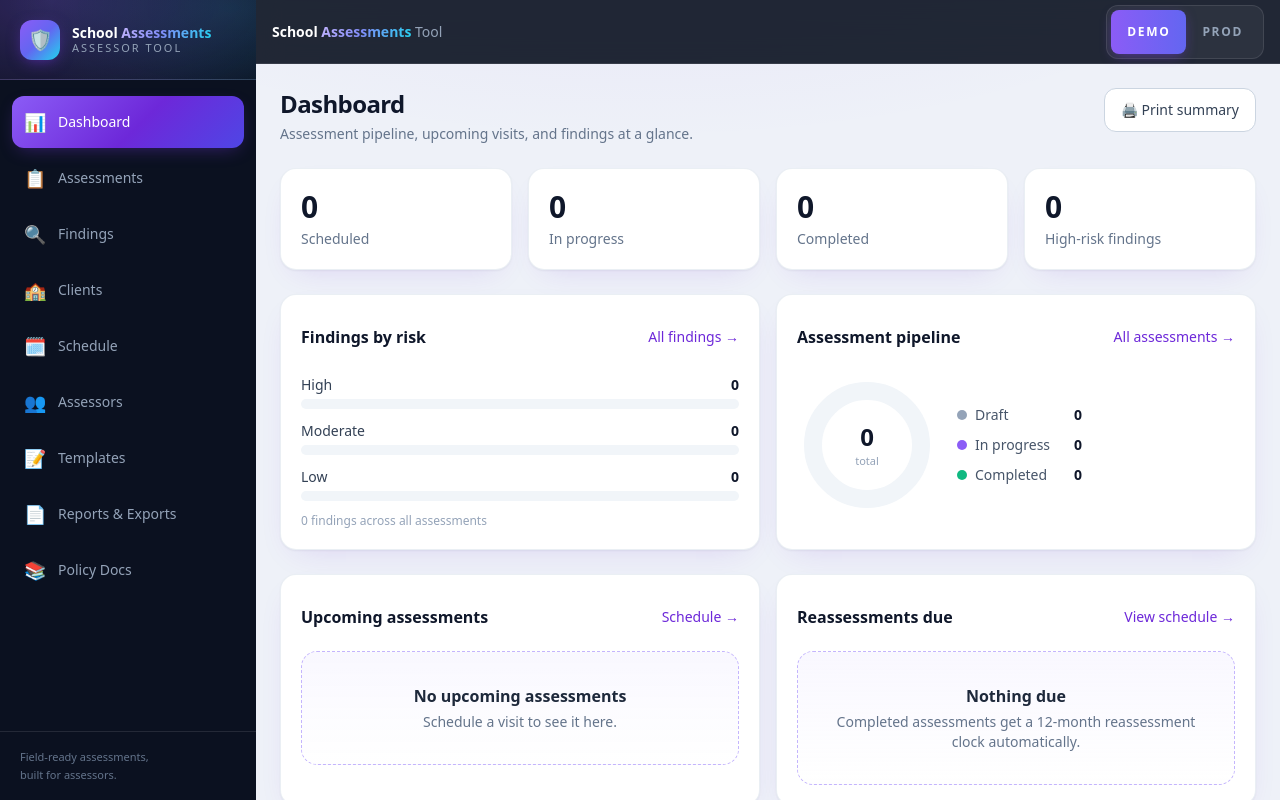
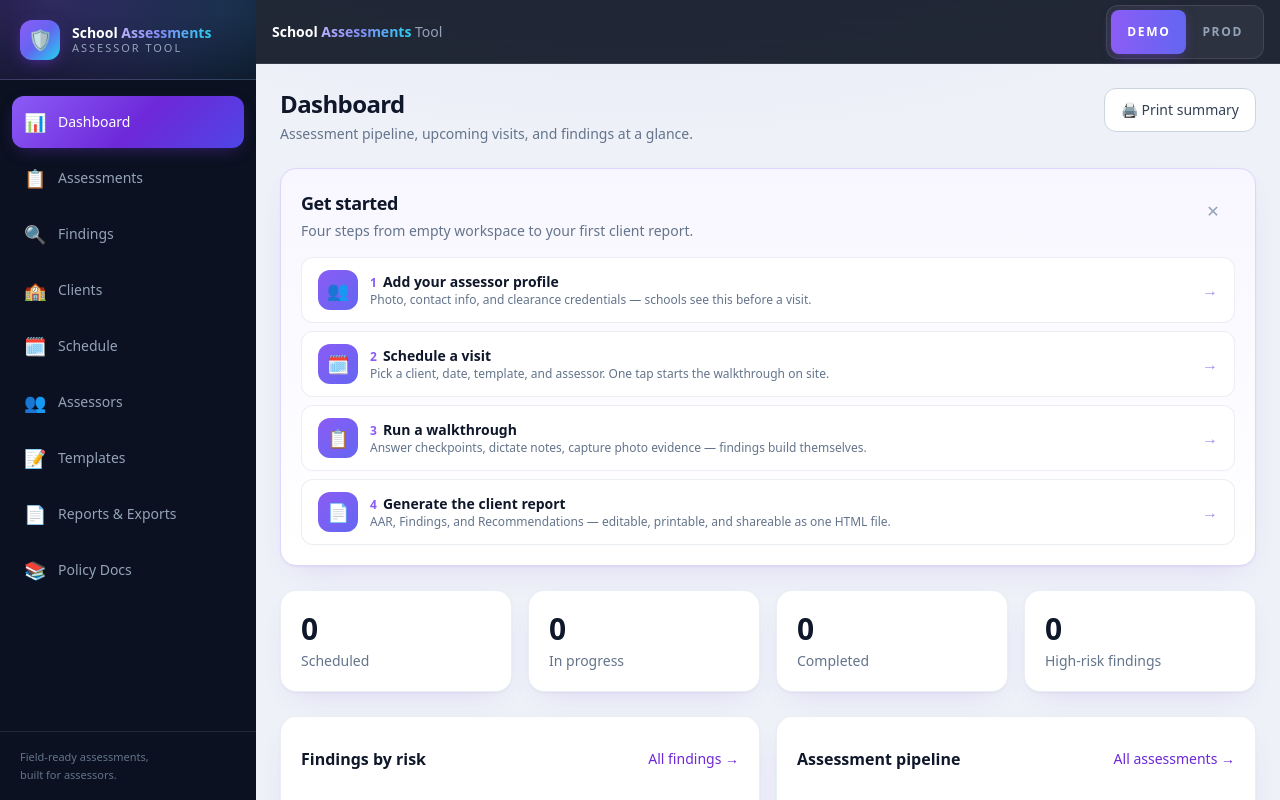
Before and after one commit to magoo853/school-assessments-tool, a Next.js app: page / in a window 1280 px wide. Shown: the top 800 px of the page. Built offline with nearby package versions, Linux system fonts and the light colour scheme.

Commit message:
Wire photo evidence, custom templates, print/share report buttons, dashboard onboarding (3/3)

```diff
--- a/app/assessments/[id]/page.tsx
+++ b/app/assessments/[id]/page.tsx
@@ -15,15 +15,16 @@ import {
   type Risk,
 } from "@/lib/store";
 import {
-  getTemplate,
   getCheckpoint,
   templateSize,
   type AssessmentTemplate,
   type Checkpoint,
 } from "@/lib/templates";
+import { resolveTemplate } from "@/lib/customTemplates";
 import { deriveFindings } from "@/lib/findings";
 import AiDraftButton, { AiDraftBadge } from "@/components/AiDraftButton";
 import { AssessorCard } from "@/components/AssessorCard";
+import { PhotoPicker } from "@/components/PhotoPicker";
 import { useMode } from "@/lib/mode";
 import ProdNotice from "@/components/ProdNotice";
 import {
@@ -306,6 +307,12 @@ function CheckpointCard({
             placeholder="e.g. P014"
           />
         </Field>
+        <Field label="Photo evidence">
+          <PhotoPicker
+            photoIds={response?.photoIds}
+            onChange={(photoIds) => onSave({ photoIds })}
+          />
+        </Field>
       </div>
     </Card>
   );
@@ -545,6 +552,18 @@ function ReviewStep({
                 checkpointText={hit?.checkpoint.text}
                 onChanged={() => setTick((t) => t + 1)}
               />
+              <div className="mt-3">
+                <p className="mb-2 text-xs font-semibold uppercase tracking-wide text-gray-500">
+                  Photo evidence
+                </p>
+                <PhotoPicker
+                  photoIds={f.photoIds}
+                  onChange={(photoIds) => {
+                    db.findings.upsert({ ...f, photoIds });
+                    setTick((t) => t + 1);
+                  }}
+                />
+              </div>
               <EquipmentForm finding={f} onChanged={() => setTick((t) => t + 1)} />
             </Card>
           );
@@ -572,7 +591,7 @@ export default function TakerPage() {
 
   const assessment = db.assessments.get(id);
   const template = useMemo(
-    () => getTemplate(assessment?.templateId ?? ""),
+    () => resolveTemplate(assessment?.templateId ?? ""),
     // eslint-disable-next-line react-hooks/exhaustive-deps
     [assessment?.templateId, tick]
   );
--- a/app/assessments/page.tsx
+++ b/app/assessments/page.tsx
@@ -10,11 +10,10 @@ import {
   type AssessmentStatus,
 } from "@/lib/store";
 import {
-  TEMPLATES,
   DEFAULT_TEMPLATE_ID,
-  getTemplate,
   templateSize,
 } from "@/lib/templates";
+import { resolveTemplate, allTemplates } from "@/lib/customTemplates";
 import { useMode } from "@/lib/mode";
 import ProdNotice from "@/components/ProdNotice";
 import {
@@ -30,7 +29,7 @@ import {
 } from "@/components/ui";
 
 function templateName(id: string): string {
-  return getTemplate(id).name;
+  return resolveTemplate(id).name;
 }
 
 /** Last activity: latest response save wins, else completed/created. */
@@ -50,7 +49,7 @@ function updatedAt(a: Assessment): string {
 }
 
 function progress(a: Assessment): { answered: number; total: number } {
-  const total = templateSize(getTemplate(a.templateId));
+  const total = templateSize(resolveTemplate(a.templateId));
   const answered = db.responses.filter(
     (r) => r.assessmentId === a.id && r.answer !== null
   ).length;
@@ -73,6 +72,7 @@ function NewAssessmentModal({ onClose }: { onClose: () => void }) {
   const [weather, setWeather] = useState("");
   const [focusNotes, setFocusNotes] = useState("");
   const assessors = db.assessors.list();
+  const templates = allTemplates();
 
   const create = () => {
     if (!clientName.trim()) return;
@@ -122,14 +122,15 @@ function NewAssessmentModal({ onClose }: { onClose: () => void }) {
             value={templateId}
             onChange={(e) => setTemplateId(e.target.value)}
           >
-            {TEMPLATES.map((t) => (
+            {templates.map(({ template: t, custom }) => (
               <option key={t.id} value={t.id}>
                 {t.name}
+                {custom ? " (custom)" : ""}
               </option>
             ))}
           </select>
           <p className="mt-1 text-xs text-gray-500">
-            {getTemplate(templateId).description}
+            {resolveTemplate(templateId).description}
           </p>
         </Field>
         <Field label="Lead assessor">
--- a/app/clients/page.tsx
+++ b/app/clients/page.tsx
@@ -10,7 +10,7 @@
 import { useEffect, useMemo, useState } from "react";
 import Link from "next/link";
 import { db, type Assessment } from "@/lib/store";
-import { getTemplate } from "@/lib/templates";
+import { resolveTemplate } from "@/lib/customTemplates";
 import { useMode } from "@/lib/mode";
 import { safetyScore } from "@/lib/data";
 import {
@@ -145,7 +145,7 @@ export default function ClientsPage() {
         return {
           assessment: a,
           date: (a.completedAt ?? a.createdAt).slice(0, 10),
-          templateName: getTemplate(a.templateId).name,
+          templateName: resolveTemplate(a.templateId).name,
           score: s.score,
           high: s.high,
           moderate: s.moderate,
--- a/app/page.tsx
+++ b/app/page.tsx
@@ -13,6 +13,94 @@ import {
 import { Card, PageHeader, Badge, RiskBadge, StatusPill, EmptyState } from "@/components/ui";
 import { FindingsRiskChart, AssessmentStatusDonut } from "@/components/DashboardCharts";
 import ProdNotice from "@/components/ProdNotice";
+
+const ONBOARD_DISMISS_KEY = "sat_onboard_dismissed";
+
+const ONBOARD_STEPS = [
+  {
+    n: 1,
+    title: "Add your assessor profile",
+    body: "Photo, contact info, and clearance credentials — schools see this before a visit.",
+    href: "/assessors",
+    icon: "👥",
+  },
+  {
+    n: 2,
+    title: "Schedule a visit",
+    body: "Pick a client, date, template, and assessor. One tap starts the walkthrough on site.",
+    href: "/schedule",
+    icon: "🗓️",
+  },
+  {
+    n: 3,
+    title: "Run a walkthrough",
+    body: "Answer checkpoints, dictate notes, capture photo evidence — findings build themselves.",
+    href: "/assessments",
+    icon: "📋",
+  },
+  {
+    n: 4,
+    title: "Generate the client report",
+    body: "AAR, Findings, and Recommendations — editable, printable, and shareable as one HTML file.",
+    href: "/reports",
+    icon: "📄",
+  },
+];
+
+/** First-run checklist — only when the workspace is completely empty. */
+function OnboardingCard({ onDismiss }: { onDismiss: () => void }) {
+  return (
+    <Card className="!border-violet-200 bg-gradient-to-b from-violet-50/70 to-white">
+      <div className="flex items-start justify-between gap-3">
+        <div>
+          <h2 className="text-lg font-bold tracking-tight text-slate-900">
+            Get started
+          </h2>
+          <p className="mt-1 text-sm text-slate-500">
+            Four steps from empty workspace to your first client report.
+          </p>
+        </div>
+        <button
+          type="button"
+          onClick={onDismiss}
+          className="flex min-h-[44px] min-w-[44px] items-center justify-center rounded-xl text-slate-400 hover:bg-white hover:text-slate-600"
+          aria-label="Dismiss getting started"
+        >
+          ✕
+        </button>
+      </div>
+      <ol className="mt-4 space-y-2">
+        {ONBOARD_STEPS.map((s) => (
+          <li key={s.n}>
+            <Link
+              href={s.href}
+              className="group flex min-h-[44px] items-center gap-3 rounded-xl border border-slate-200/70 bg-white px-4 py-3 transition-all hover:border-violet-300 hover:shadow-[0_8px_24px_-12px_rgba(109,40,217,0.25)]"
+            >
+              <span
+                aria-hidden
+                className="flex h-10 w-10 shrink-0 items-center justify-center rounded-xl bg-gradient-to-br from-violet-500 to-indigo-500 text-lg text-white"
+              >
+                {s.icon}
+              </span>
+              <span className="min-w-0 flex-1">
+                <span className="block text-sm font-semibold text-slate-900">
+                  <span className="mr-1.5 text-xs font-bold text-violet-500">
+                    {s.n}
+                  </span>
+                  {s.title}
+                </span>
+                <span className="block truncate text-xs text-slate-500">
+                  {s.body}
+                </span>
+              </span>
+              <span aria-hidden className="text-violet-400 transition-transform group-hover:translate-x-1">→</span>
+            </Link>
+          </li>
+        ))}
+      </ol>
+    </Card>
+  );
+}
 
 const RISK_ORDER: Record<string, number> = { high: 0, moderate: 1, low: 2 };
 
@@ -30,6 +118,8 @@ interface Snapshot {
   cleryCount: number;
   riskCounts: Record<string, number>;
   statusCounts: Record<string, number>;
+  assessmentCount: number;
+  scheduleCount: number;
 }
 
 function loadSnapshot(): Snapshot {
@@ -76,6 +166,8 @@ function loadSnapshot(): Snapshot {
     cleryCount: db.cleryReports.list().length,
     riskCounts,
     statusCounts,
+    assessmentCount: db.assessments.list().length,
+    scheduleCount: db.schedules.list().length,
   };
 }
 
@@ -107,9 +199,17 @@ function StatCard({
 export default function DashboardPage() {
   const [mode] = useMode();
   const [snap, setSnap] = useState<Snapshot | null>(null);
+  const [onboardDismissed, setOnboardDismissed] = useState(false);
 
   useEffect(() => {
     setSnap(loadSnapshot());
+    try {
+      setOnboardDismissed(
+        window.localStorage.getItem(ONBOARD_DISMISS_KEY) === "1"
+      );
+    } catch {
+      /* ignore */
+    }
   }, [mode]);
 
   // Re-load after mode switches (Shell seeds/clears data on the same event;
@@ -122,6 +222,21 @@ export default function DashboardPage() {
 
   const s = snap?.stats;
   const isProd = mode === "prod";
+  const showOnboarding =
+    !onboardDismissed &&
+    snap !== null &&
+    snap.assessmentCount === 0 &&
+    snap.scheduleCount === 0 &&
+    snap.assessorCount === 0;
+
+  const dismissOnboarding = () => {
+    setOnboardDismissed(true);
+    try {
+      window.localStorage.setItem(ONBOARD_DISMISS_KEY, "1");
+    } catch {
+      /* ignore */
+    }
+  };
 
   return (
     <div className="space-y-6">
@@ -139,6 +254,8 @@ export default function DashboardPage() {
       />
 
       {isProd && <ProdNotice />}
+
+      {showOnboarding && <OnboardingCard onDismiss={dismissOnboarding} />}
 
       {/* Stat cards — every number drills down */}
       <div className="grid grid-cols-2 gap-4 lg:grid-cols-4">
--- a/app/reports/page.tsx
+++ b/app/reports/page.tsx
@@ -25,7 +25,7 @@ import {
   responsesCsv,
   upsertReport,
 } from "@/lib/reports";
-import { getTemplate } from "@/lib/templates";
+import { resolveTemplate } from "@/lib/customTemplates";
 import { deriveFindings } from "@/lib/findings";
 import {
   buildHubExchange,
@@ -87,7 +87,7 @@ export default function ReportsPage() {
     const refreshed = db.findings.filter((f) => f.assessmentId === a.id);
     const responses = db.responses.filter((r) => r.assessmentId === a.id);
     const equipment = db.equipment.filter((e) => e.assessmentId === a.id);
-    const template = getTemplate(a.templateId);
+    const template = resolveTemplate(a.templateId);
 
     const markdown =
       kind === "aar"
```
Also changed, not shown: app/findings/page.tsx (+38 -10 lines), app/reports/[id]/page.tsx (+31 -81 lines).
